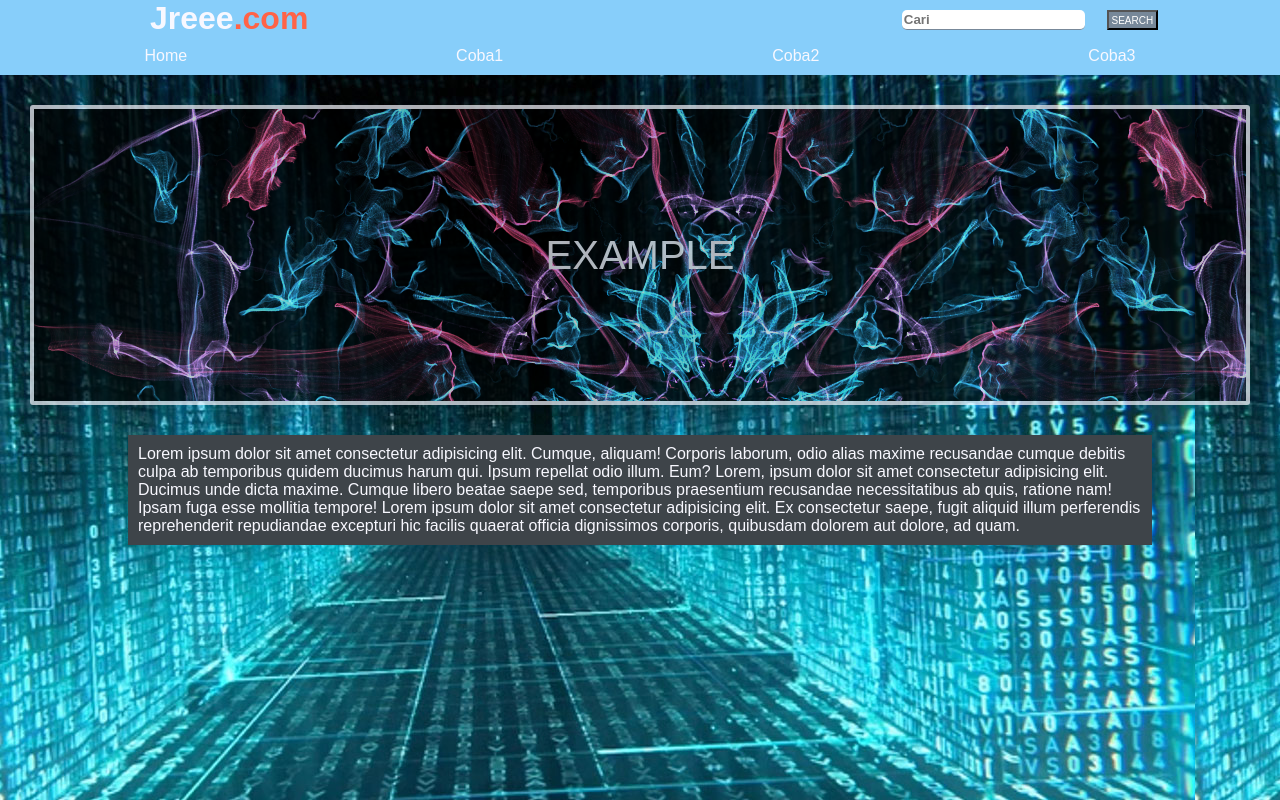
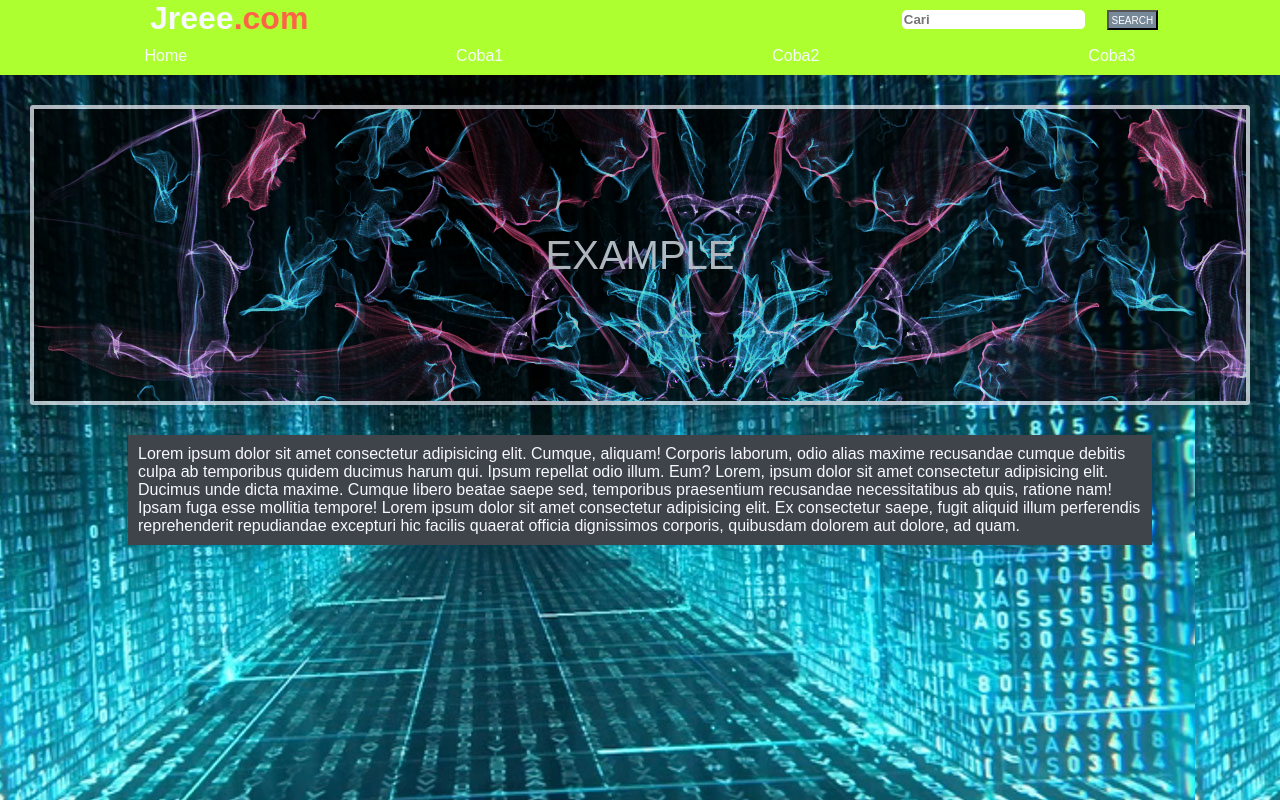
Before and after one commit to ExKazze/xkz-test-web-remote, a plain HTML site: page index.html in a window 1280 px wide. Drawn offline with Linux system fonts and the light colour scheme.

Commit message:
melakukan perubahan warna page atas

```diff
--- a/style.css
+++ b/style.css
@@ -10,7 +10,7 @@ body{
 }
 
 .PageAtas{
-    background-color:lightskyblue ;
+    background-color:greenyellow ;
     display: flex;
     justify-content: space-between;
 }
@@ -26,7 +26,7 @@ body{
     border-radius: 5px;
     padding: 2px;
     border: 0;
-    border-bottom: 1px solid lightslategrey;
+    border-bottom: 1px solid greenyellow;
     font-weight: bold;
 }
 
@@ -53,7 +53,7 @@ body{
 }
 
 nav{
-    background-color: lightskyblue;
+    background-color: greenyellow;
     padding: 10px;
 }
 
```
